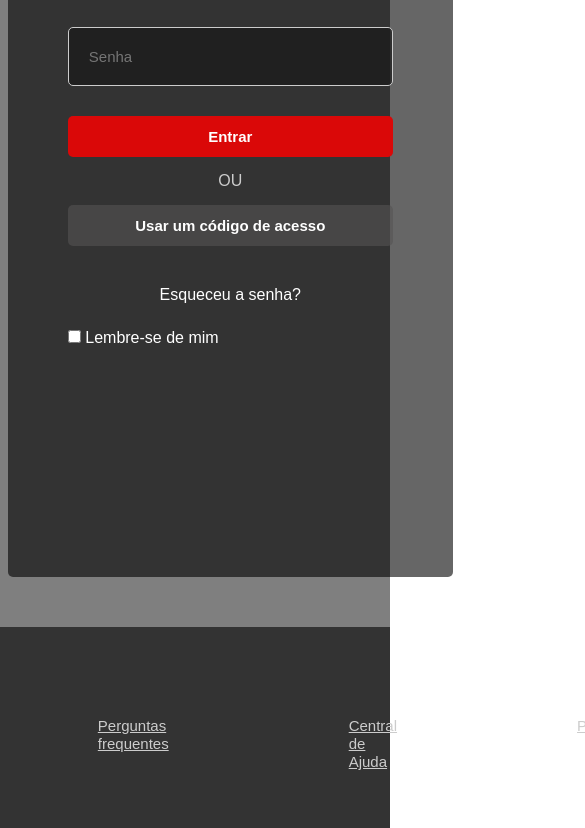
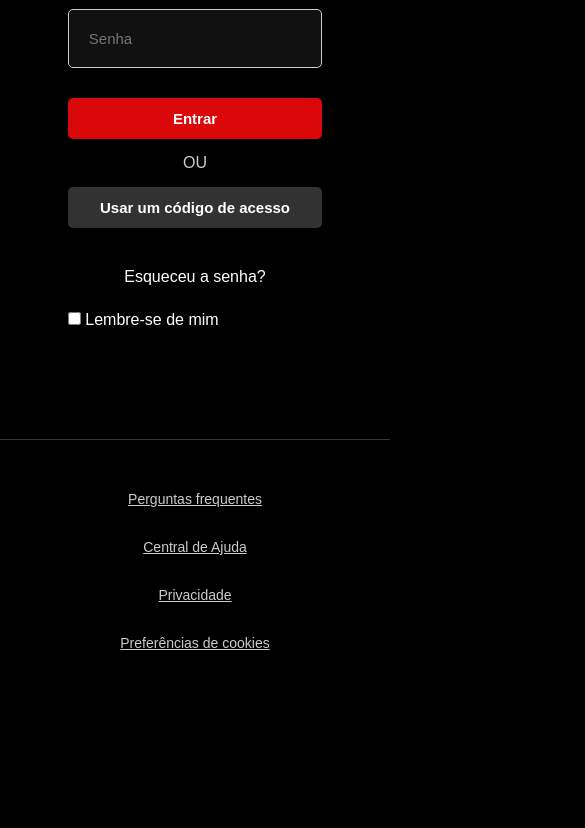
Before and after one commit to Filipi-Medeiros/Netflix-login-clone, a plain HTML site: page index.html in a window 390 px wide. Shown: the part 272-1100 px from the top of the page, 585 px wide, since content can reach past the window. After the commit the page ends 971 px from the top, so only its background shows below. Drawn offline with Linux system fonts and the light colour scheme.

Commit message:
Responsivo finalizado

```diff
--- a/css/style.css
+++ b/css/style.css
@@ -75,6 +75,10 @@ form input.b2[type=button]:hover{
     background-color: rgba(55, 55, 55, 0.6);
 }
 
+form input[type=checkbox]{
+    cursor: pointer;
+}
+
 form p{
     text-align: center;
     padding: 25px;
@@ -88,7 +92,7 @@ form p:hover{
 
 footer{
     width: 100%;
-    height: 250px;
+    height: 260px;
     margin-top: 50px;
     background-color: rgba(0,0,0,0.6);
 }
@@ -104,9 +108,52 @@ footer ul li{
 
 footer a{
     color: #ccc;
-    font-size: 15px;
+    font-size: 14px;
 }
 
 footer a:hover{
     color: #909090;
 }
+
+@media screen and (max-width: 1250px){
+    footer ul{
+        display: block;
+        text-align: center;
+        position: relative;
+        top: 20px;
+    }
+
+    footer ul li{
+        margin: 50px;
+    }
+}
+
+@media screen and (max-width: 768px){
+    div.logo img{
+        width: 90px;
+        margin: 20px;
+    }
+
+}
+
+@media screen and (max-width: 600px){
+    body{
+        background-image: none;
+        background-color: black;
+    }
+
+    section form{
+        width: 100%;
+        height: auto;
+    }
+
+    footer{
+        border-top: 1px solid #333;
+    }
+
+    footer ul li{
+        margin: 30px;
+    }
+
+
+}
```
Also changed, not shown: index.html (+2 -2 lines).
